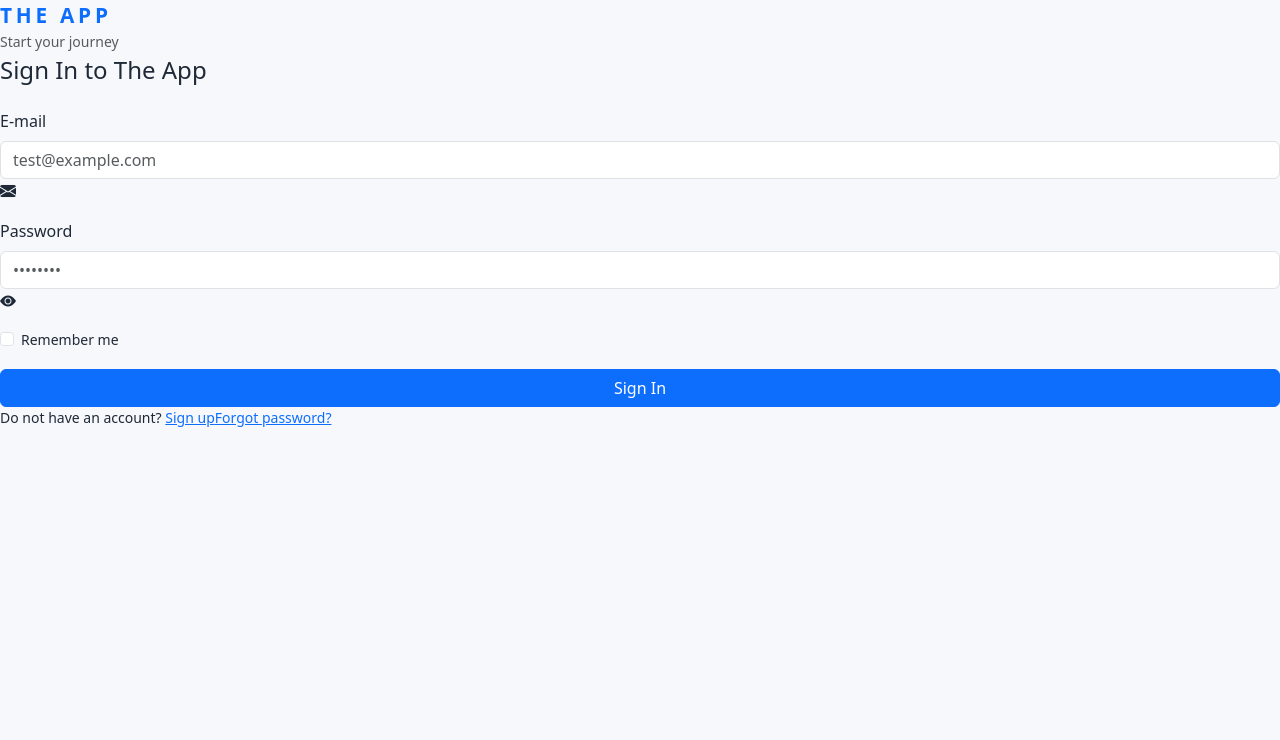
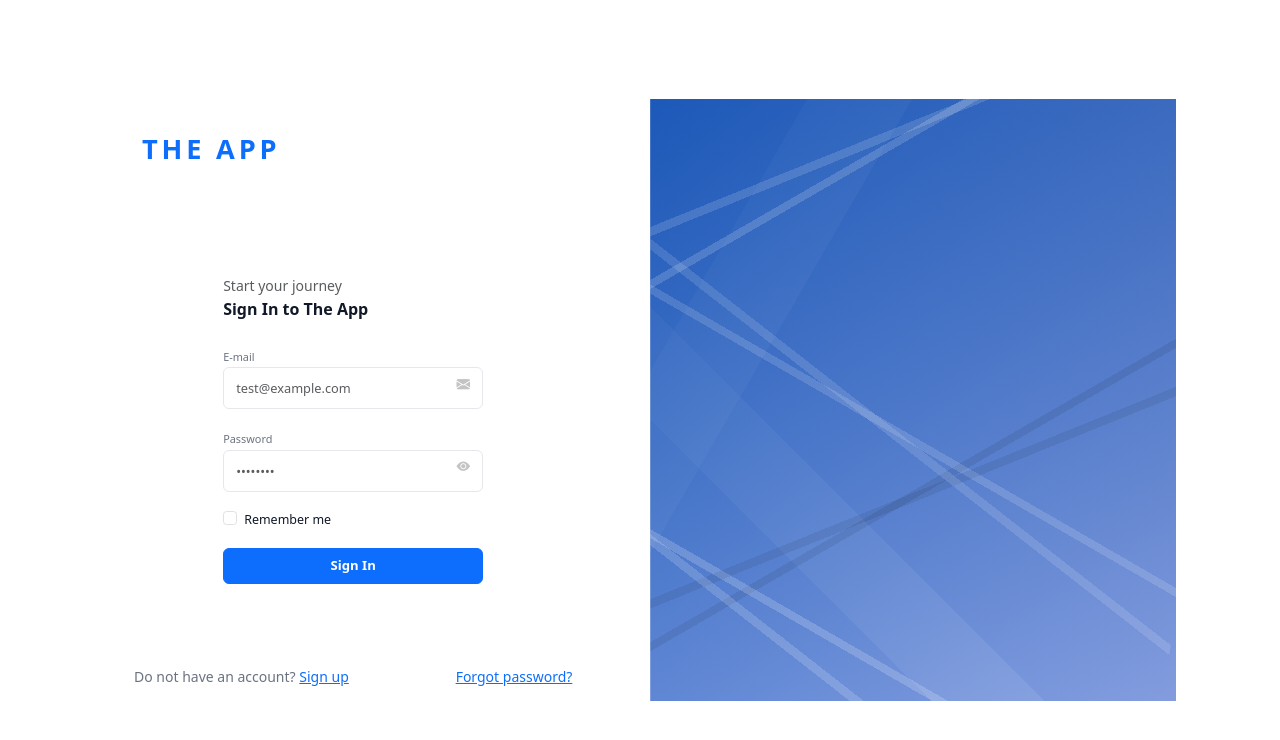
Before and after one commit to Atandrila/task-4_itransition, a React (Vite) app in the folder client/: page /login in a window 1280 px wide. Shown: the top 740 px of the page. Built offline with nearby package versions, Linux system fonts and the light colour scheme.

Commit message:
Refactor CSS styles for authentication layout

```diff
--- a/client/src/index.css
+++ b/client/src/index.css
@@ -1,29 +1,136 @@
 body {
   margin: 0;
-  background: #f6f8fb;
-  color: #1f2937;
+  background: #ffffff;
+  color: #111827;
 }
 
-.auth-page {
+.auth-shell {
   min-height: 100vh;
+  display: flex;
+  align-items: center;
+  justify-content: center;
+  padding: 28px;
+  background: #ffffff;
+}
+
+.auth-layout {
+  width: min(1120px, 100%);
+  min-height: 650px;
+  display: grid;
+  grid-template-columns: 1fr 1.05fr;
+  background: #ffffff;
+}
+
+.auth-left {
+  position: relative;
+  padding: 54px 54px 38px;
+  display: flex;
+  flex-direction: column;
+}
+
+.big-brand {
+  color: #0d6efd;
+  font-weight: 900;
+  letter-spacing: 0.14em;
+  font-size: 1.7rem;
+  margin-left: 8px;
+}
+
+.auth-form-wrap {
+  width: 100%;
+  max-width: 260px;
+  margin: 105px auto 0;
+}
+
+.auth-form-wrap h4 {
+  font-size: 1rem;
+  font-weight: 700;
+}
+
+.form-label {
+  font-size: 0.68rem;
+  color: #6b7280;
+  margin-bottom: 2px;
+}
+
+.input-icon {
+  position: relative;
+}
+
+.input-icon .form-control {
+  height: 42px;
+  border-color: #e5e7eb;
+  font-size: 0.8rem;
+  padding-right: 38px;
+}
+
+.input-icon i {
+  position: absolute;
+  right: 13px;
+  top: 31px;
+  color: #c4c4c4;
+  font-size: 0.85rem;
+}
+
+.form-check-label {
+  font-size: 0.78rem;
+}
+
+.btn-primary {
+  height: 36px;
+  font-size: 0.82rem;
+  font-weight: 600;
+}
+
+.auth-bottom {
+  margin-top: auto;
+  display: flex;
+  justify-content: space-between;
+  gap: 20px;
+  color: #6b7280;
+}
+
+.auth-bottom a {
+  color: #0d6efd;
+  text-decoration: underline;
+}
+
+.auth-right {
   display: flex;
   align-items: center;
   justify-content: center;
   padding: 24px;
 }
 
-.auth-card {
+.polygon-bg {
   width: 100%;
-  max-width: 430px;
-  border: 0;
-  border-radius: 18px;
+  height: 100%;
+  min-height: 570px;
+  background:
+    linear-gradient(135deg, rgba(24, 87, 184, 0.9), rgba(152, 172, 231, 0.55)),
+    linear-gradient(45deg, transparent 25%, rgba(255,255,255,0.20) 25% 35%, transparent 35%),
+    linear-gradient(120deg, transparent 18%, rgba(255,255,255,0.18) 18% 30%, transparent 30%),
+    linear-gradient(210deg, #204da5, #8ea7ea);
+  clip-path: polygon(
+    0 0, 100% 0, 100% 100%, 0 100%
+  );
+  position: relative;
+  overflow: hidden;
 }
 
-.brand {
-  color: #0d6efd;
-  font-weight: 800;
-  letter-spacing: 0.18em;
-  font-size: 1.3rem;
+.polygon-bg::before,
+.polygon-bg::after {
+  content: "";
+  position: absolute;
+  inset: 0;
+  background:
+    linear-gradient(30deg, transparent 0 18%, rgba(255,255,255,.18) 18% 19%, transparent 19% 45%, rgba(255,255,255,.14) 45% 46%, transparent 46%),
+    linear-gradient(150deg, transparent 0 20%, rgba(255,255,255,.16) 20% 21%, transparent 21% 60%, rgba(0,0,0,.08) 60% 61%, transparent 61%);
+}
+
+.polygon-bg::after {
+  transform: scale(1.1) rotate(8deg);
+  opacity: 0.9;
 }
 
 .toolbar {
@@ -59,7 +166,39 @@ button:disabled {
   cursor: not-allowed;
 }
 
+@media (max-width: 900px) {
+  .auth-layout {
+    grid-template-columns: 1fr;
+    min-height: auto;
+  }
+
+  .auth-right {
+    display: none;
+  }
+
+  .auth-left {
+    min-height: 620px;
+  }
+}
+
 @media (max-width: 576px) {
+  .auth-shell {
+    padding: 0;
+  }
+
+  .auth-left {
+    padding: 36px 24px 28px;
+  }
+
+  .auth-form-wrap {
+    margin-top: 70px;
+  }
+
+  .auth-bottom {
+    flex-direction: column;
+    gap: 8px;
+  }
+
   .filter-input {
     max-width: 100%;
   }
```
